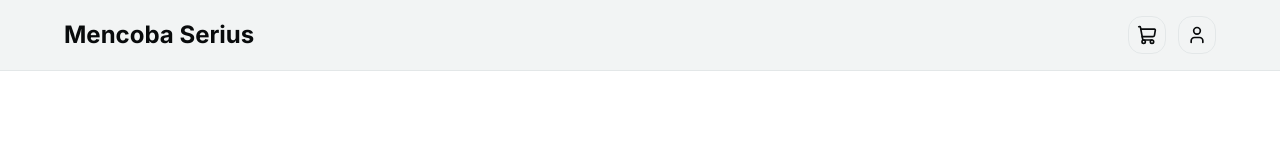
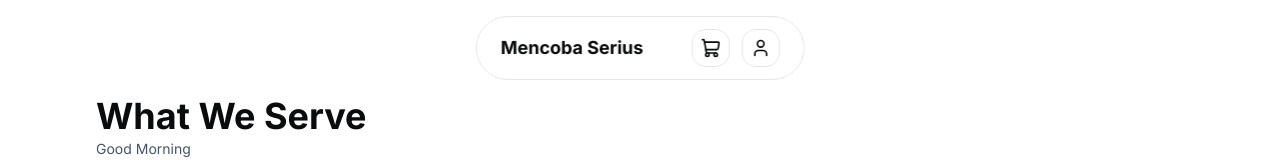
Before and after one commit to UKRIDA-Developer-Team/mencoba-serius, a Next.js app: page / in a window 1280 px wide. Shown: the top 160 px of the page. Built offline with nearby package versions, Linux system fonts and the light colour scheme.

Commit message:
feat(navbar): glassmorphism & floating style

```diff
--- a/components/layout/navbar.tsx
+++ b/components/layout/navbar.tsx
@@ -13,9 +13,9 @@ export default function NavigationBar() {
     };
 
     return (
-        <nav className="w-full border-b bg-muted/90 p-4 sticky top-0 z-50 backdrop-blur-xl">
-            <div className="w-full max-w-6xl mx-auto flex items-center justify-between">
-                <h1 className="text-2xl font-bold">Mencoba Serius</h1>
+        <nav className="fixed top-0 left-1/2 -translate-x-1/2 mt-4 z-50 rounded-full bg-background/80 border border-border backdrop-blur-xl px-6 py-3">
+            <div className="flex items-center justify-between gap-12">
+                <h1 className="text-lg font-bold whitespace-nowrap">Mencoba Serius</h1>
 
                 <div className="flex items-center gap-3">
                     <button className="p-2 rounded-lg hover:bg-muted transition-colors cursor-pointer border">
```
